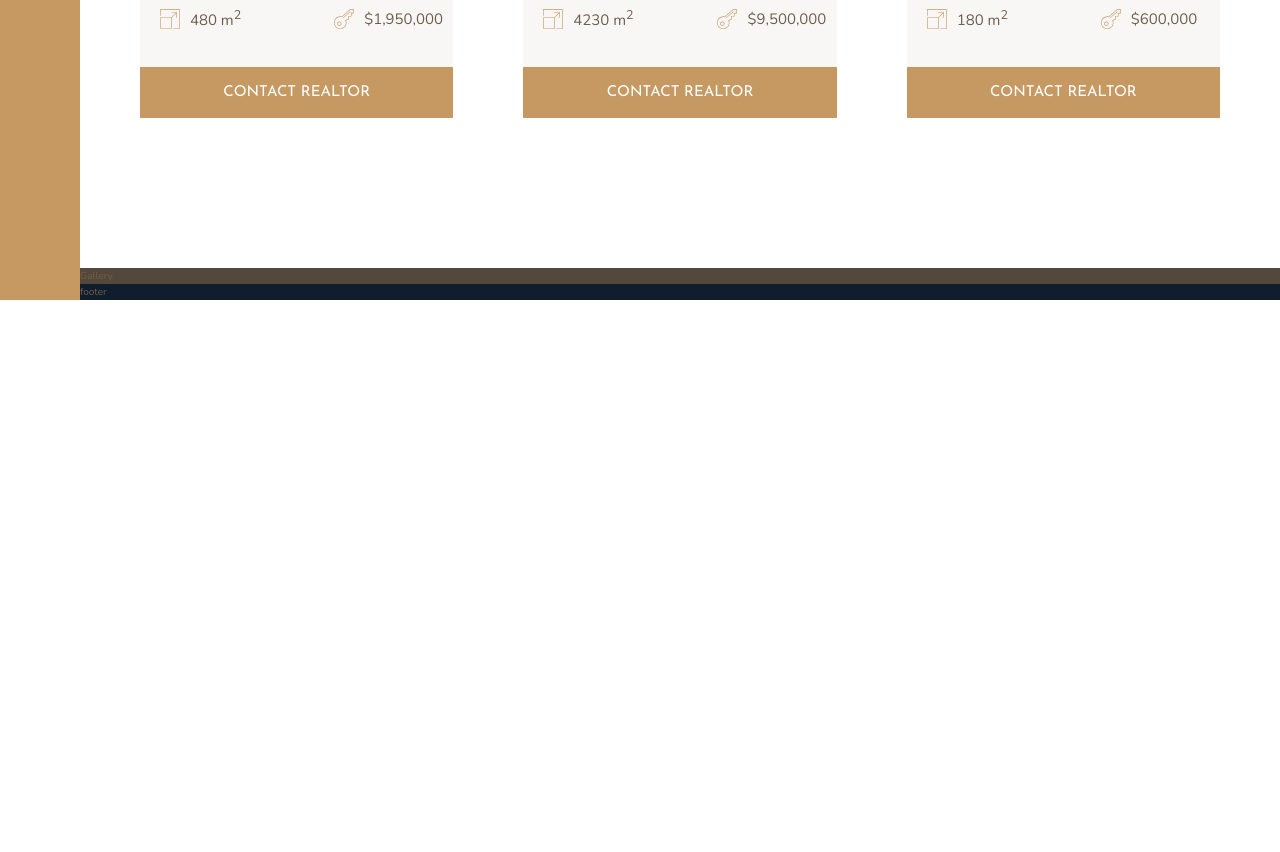
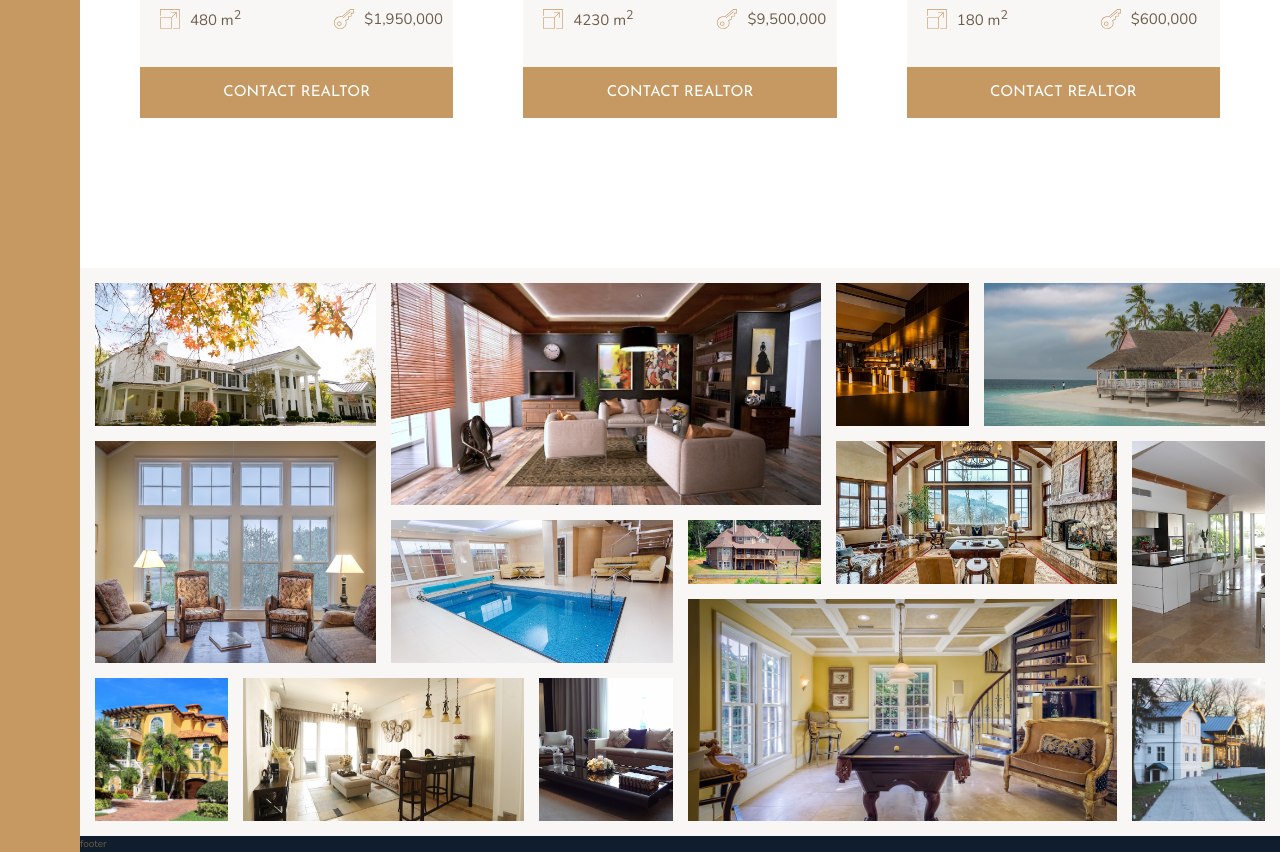
Before and after one commit to itsPiyush01/Nexter, a website: page index.html in a window 1280 px wide. Shown: the part 2804-3656 px from the top of the page. Before the commit the page ends 3104 px from the top, so only its background shows below. Drawn offline with nearby package versions, Linux system fonts and the light colour scheme.

Commit message:
Build the Gallery

```diff
--- a/index.html
+++ b/index.html
@@ -300,7 +300,71 @@
         <button class="btn home__btn">Contact realtor</button>
       </div>
     </section>
-    <section class="gallery">Gallery</section>
+    <section class="gallery">
+      <figure class="gallery__item gallery__item--1">
+        <img src="img/gal-1.jpeg" alt="Gallery image 1" class="gallery__img" />
+      </figure>
+
+      <figure class="gallery__item gallery__item--2">
+        <img src="img/gal-2.jpeg" alt="Gallery image 2" class="gallery__img" />
+      </figure>
+      <figure class="gallery__item gallery__item--3">
+        <img src="img/gal-3.jpeg" alt="Gallery image 3" class="gallery__img" />
+      </figure>
+      <figure class="gallery__item gallery__item--4">
+        <img src="img/gal-4.jpeg" alt="Gallery image 4" class="gallery__img" />
+      </figure>
+      <figure class="gallery__item gallery__item--5">
+        <img src="img/gal-5.jpeg" alt="Gallery image 5" class="gallery__img" />
+      </figure>
+      <figure class="gallery__item gallery__item--6">
+        <img src="img/gal-6.jpeg" alt="Gallery image 6" class="gallery__img" />
+      </figure>
+      <figure class="gallery__item gallery__item--7">
+        <img src="img/gal-7.jpeg" alt="Gallery image 7" class="gallery__img" />
+      </figure>
+      <figure class="gallery__item gallery__item--8">
+        <img src="img/gal-8.jpeg" alt="Gallery image 8" class="gallery__img" />
+      </figure>
+      <figure class="gallery__item gallery__item--9">
+        <img src="img/gal-9.jpeg" alt="Gallery image 9" class="gallery__img" />
+      </figure>
+      <figure class="gallery__item gallery__item--10">
+        <img
+          src="img/gal-10.jpeg"
+          alt="Gallery image 10"
+          class="gallery__img"
+        />
+      </figure>
+      <figure class="gallery__item gallery__item--11">
+        <img
+          src="img/gal-11.jpeg"
+          alt="Gallery image 11"
+          class="gallery__img"
+        />
+      </figure>
+      <figure class="gallery__item gallery__item--12">
+        <img
+          src="img/gal-12.jpeg"
+          alt="Gallery image 12"
+          class="gallery__img"
+        />
+      </figure>
+      <figure class="gallery__item gallery__item--13">
+        <img
+          src="img/gal-13.jpeg"
+          alt="Gallery image 13"
+          class="gallery__img"
+        />
+
+      </figure>
+      <figure class="gallery__item gallery__item--14">
+        <img
+          src="img/gal-14.jpeg"
+          alt="Gallery image 14"
+          class="gallery__img"
+        />
+    </section>
     <footer class="footer">footer</footer>
   </body>
 </html>
--- a/sass/_gallery.scss
+++ b/sass/_gallery.scss
@@ -1,4 +1,75 @@
 .gallery {
-  background-color: $color-grey-dark-1;
+  background-color: $color-grey-light-1;
   grid-column: full-start/full-end;
+
+  display: grid;
+  grid-template-columns: repeat(8, 1fr);
+  grid-template-rows: repeat(7, 5vw);
+  grid-gap: 1.5rem;
+  padding: 1.5rem;
+
+  &__item {
+    &--1 {
+      grid-row: 1 / span 2;
+      grid-column: 1 / span 2;
+    }
+    &--2 {
+      grid-row: 1 / span 3;
+      grid-column: 3 / span 3;
+    }
+    &--3 {
+      grid-row: 1 / span 2;
+      grid-column: 6 / 7;
+    }
+    &--4 {
+      grid-row: 1 / span 2;
+      grid-column: 7 / span 2;
+    }
+    &--5 {
+      grid-row: 3 / span 3;
+      grid-column: 1 / span 2;
+    }
+    &--6 {
+      grid-row: 4 / span 2;
+      grid-column: 3 / span 2;
+    }
+    &--7 {
+      grid-row: 4 / span 1;
+      grid-column: 5 / span 1;
+    }
+    &--8 {
+      grid-row: 3 / span 2;
+      grid-column: 6 / span 2;
+    }
+    &--9 {
+      grid-row: 3 / span 3;
+      grid-column: 8 / span 1;
+    }
+    &--10 {
+      grid-row: 6 / span 2;
+      grid-column: 1 / span 1;
+    }
+    &--11 {
+      grid-row: 6 / span 2;
+      grid-column: 2 / span 2;
+    }
+    &--12 {
+      grid-row: 6 / span 2;
+      grid-column: 4 / span 1;
+    }
+    &--13 {
+      grid-row: 5 / span 3;
+      grid-column: 5 / span 3;
+    }
+    &--14 {
+      grid-row: 6 / -1;
+      grid-column: 8 / -1;
+    }
+  }
+  &__img {
+    width: 100%;
+    height: 100%; //we have to set width and as well as height to use property object fit
+    object-fit: cover;
+    display: block;
+  }
 }
```
Also changed, not shown: css/style.css.
